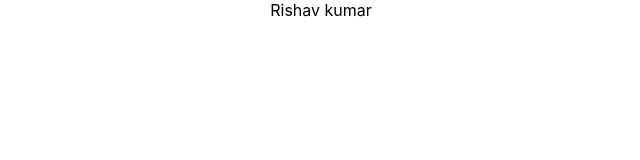
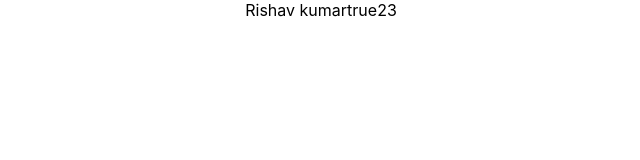
Before and after one commit to Rishu2000/typescript-react, a React (Create React App) app: page / in a window 1280 px wide. Shown: the top 160 px of the page, without its empty margins (319-959 px from the left). Built offline with nearby package versions, Linux system fonts and the light colour scheme.

Commit message:
For passing multiple props and using it.

```diff
--- a/src/compoents/App.tsx
+++ b/src/compoents/App.tsx
@@ -5,7 +5,7 @@ import TextField from './TextField';
 function App() {
   return (
     <div className="App">
-      <TextField text="Rishav kumar"/>
+      <TextField text="Rishav kumar" ok={true} num={23}/>
     </div>
   );
 }
--- a/src/compoents/TextField.tsx
+++ b/src/compoents/TextField.tsx
@@ -1,9 +1,17 @@
 import React from 'react'
 
-const TextField: React.FC<{text: string}> = ({text}) => {
+interface Props {
+    text: string;
+    ok?: boolean;
+    num?: number;
+}
+
+const TextField: React.FC<Props> = (Props) => {
     return (
         <div>
-            {text}
+            {Props.text}
+            {Props.ok?"true":"false"}
+            {Props.num}
         </div>
     )
 }
```
